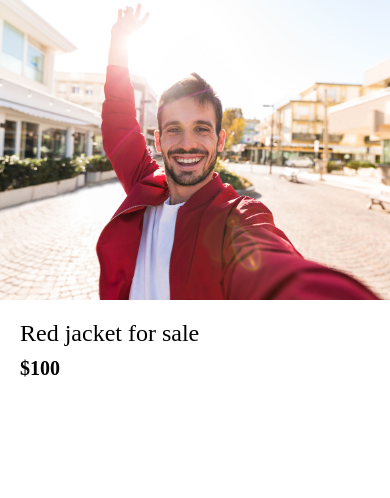
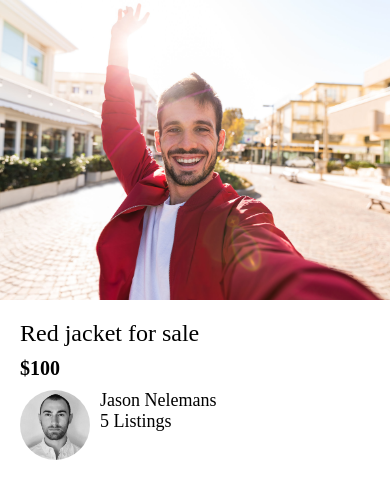
Before and after one commit to JasonNelemans/DoneWithIt, a React Native app: screen / in a window 390 px wide. Shown: the top 498 px of the page. Built offline with nearby package versions, Linux system fonts and the light colour scheme.

Commit message:
created simple ListItem component

```diff
--- /dev/null
+++ b/app/components/ListItem.js
@@ -0,0 +1,29 @@
+import React from 'react';
+import { View, StyleSheet, Image } from 'react-native';
+import AppText from './AppText';
+
+function ListItem({ title, subTitle, image }) {
+  return (
+    <View style={styles.container}>
+      <Image style={styles.image} source={image} />
+      <View>
+        <AppText>{title}</AppText>
+        <AppText>{subTitle}</AppText>
+      </View>
+    </View>
+  );
+}
+
+const styles = StyleSheet.create({
+  container: {
+    flexDirection: 'row',
+  },
+  image: {
+    width: 70,
+    height: 70,
+    borderRadius: 35,
+    marginRight: 10,
+  },
+});
+
+export default ListItem;
--- a/app/screens/ListingDetailsScreen.js
+++ b/app/screens/ListingDetailsScreen.js
@@ -1,6 +1,7 @@
 import React from 'react';
 import { View, Image, StyleSheet } from 'react-native';
 import AppText from '../components/AppText';
+import ListItem from '../components/ListItem';
 
 import colors from '../config/colors';
 
@@ -11,6 +12,11 @@ function ListingDetailsScreen(props) {
       <View style={styles.detailsContainer}>
         <AppText style={styles.title}>Red jacket for sale</AppText>
         <AppText style={styles.price}>$100</AppText>
+        <ListItem
+          image={require('../assets/JasonPF.jpg')}
+          title='Jason Nelemans'
+          subTitle='5 Listings'
+        />
       </View>
     </View>
   );
```
Also changed, not shown: app/assets/JasonPF.jpg (added).
